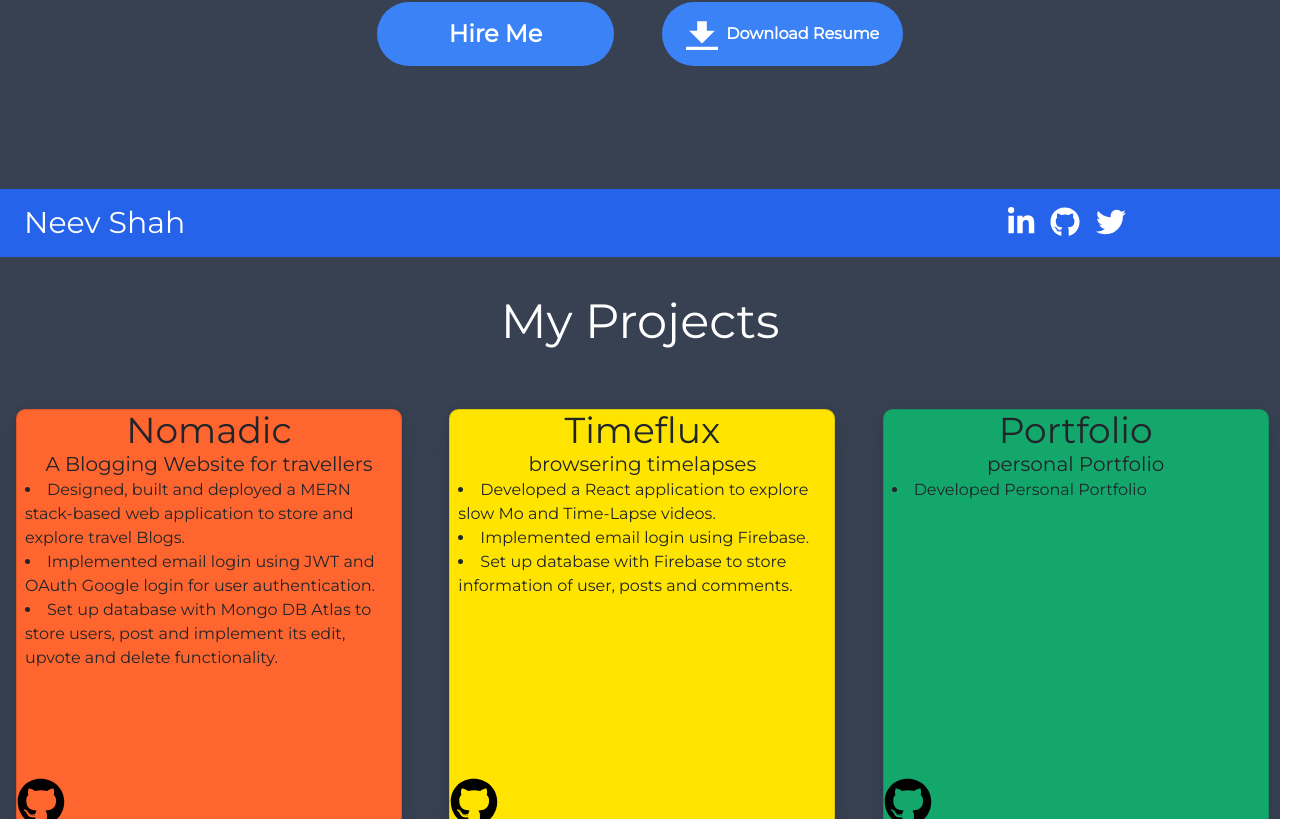
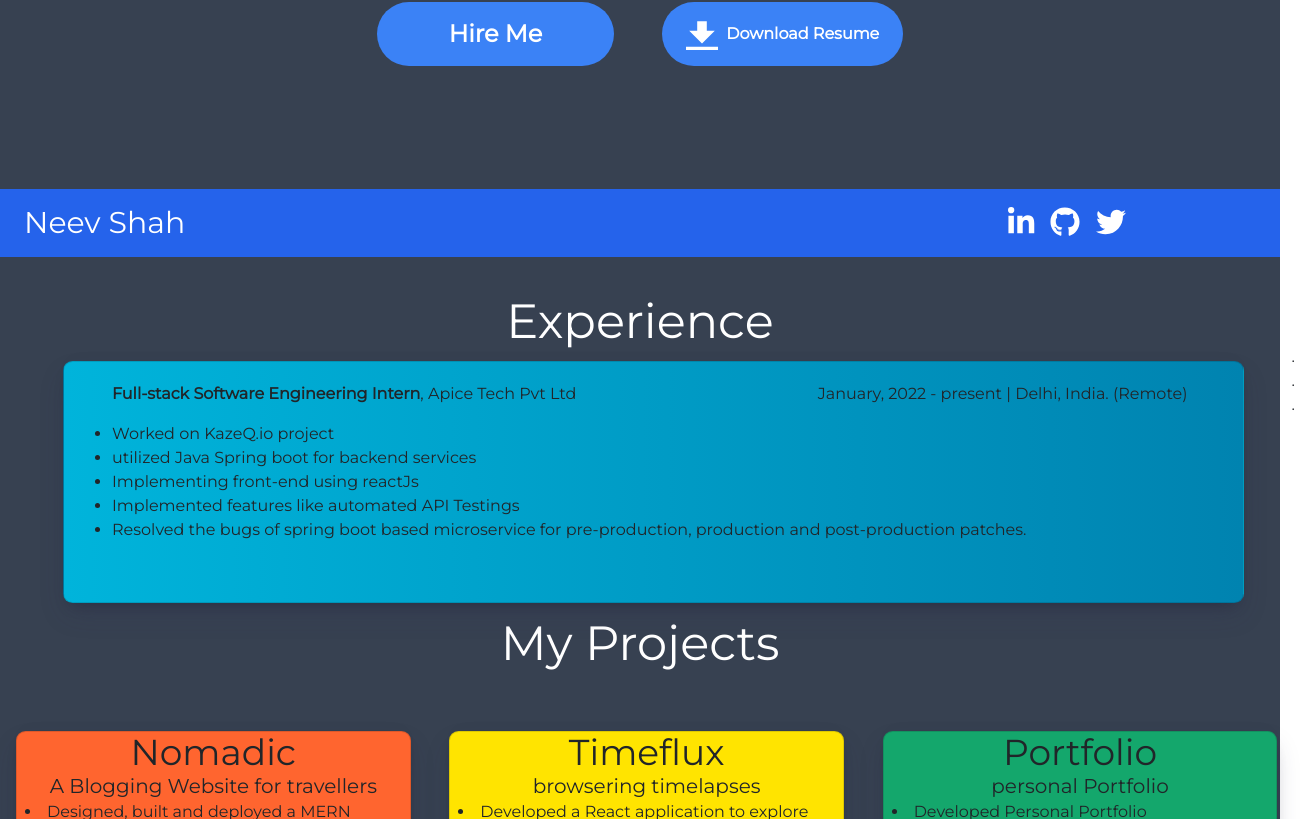
Before and after one commit to neevshah1273/neev3, a React (Create React App) app: page / in a window 1280 px wide. Shown: the part 543-1362 px from the top of the page, 1310 px wide, since content can reach past the window. Built offline with nearby package versions, Linux system fonts and the light colour scheme; no server answers.

Commit message:
Internship details added

```diff
--- a/public/data.json
+++ b/public/data.json
@@ -88,6 +88,26 @@
           }
         ]
     },
+    "Experience" : [
+        {
+          "position" : "Full-stack Software Engineering Intern",
+          "company" : "Apice Tech Pvt Ltd",
+          "location" : "Delhi, India. (Remote)",
+          "Duration" : "January, 2022 - present",
+          "Details" : ["Worked on KazeQ.io project",
+                        "utilized Java Spring boot for backend services",
+                        "Implementing front-end using reactJs",
+                        "Implemented features like automated API Testings",
+                        "Resolved the bugs of spring boot based microservice for pre-production, production and post-production patches."
+                      ],
+          "Tech-Stacks" : [
+            "ReactJs",
+            "Java SpringBoot",
+            "docker",
+            "AWS"
+          ]
+        }
+    ],
     "Skills" : [
 
     ]
--- a/src/App.js
+++ b/src/App.js
@@ -3,6 +3,7 @@ import Footer from './Components/Footer.js';
 import Home from "./Components/Home";
 import Projects from "./Components/Projects/Projects";
 import Skills from "./Components/Skills/Skills.js";
+import Experience from "./Components/Experience/Experience.js";
 import React,{useEffect,useState} from "react";
 
 
@@ -12,7 +13,7 @@ function App() {
   const [data,setData] = useState([]);
 
   const getData = () => {
-    fetch("data.json", {
+    fetch("neev3/data.json", {
       headers: {
         "Content-Type": "application/json",
         Accept: "application/json",
@@ -42,6 +43,7 @@ function App() {
        }
       <main className="flex-grow">
         <Home/>
+        <Experience data={data.Experience}/>
         <Projects data={data.projects}/>
         <Skills/>
       </main>
--- /dev/null
+++ b/src/Components/Experience/Experience.css
@@ -0,0 +1,26 @@
+.card {
+    width: 95%;
+    border-radius: 0.6em;
+    margin: 1em;
+    overflow: hidden;
+    cursor: pointer;
+    box-shadow: 0 13px 27px -5px hsla(240, 30.1%, 28%, 0.25), 0 8px 16px -8px hsla(0, 0%, 0%, 0.3), 0 -6px 16px -6px hsla(0, 0%, 0%, 0.03);
+    transition: all ease 200ms;
+  }
+
+  .card:hover {
+    transform: scale(1.03);
+    box-shadow: 0 13px 40px -5px hsla(240, 30.1%, 28%, 0.12), 0 8px 32px -8px hsla(0, 0%, 0%, 0.14), 0 -6px 32px -6px hsla(0, 0%, 0%, 0.02);
+  }
+
+  .bgs-1{
+    background-image: linear-gradient(to right, #00b4db, #0083b0);
+  }
+
+  .bgs-2{
+    background-image: linear-gradient(to right, #0f0c29, #302b63, #24243e);
+  }
+
+  .bgs-3{
+    background-image: radial-gradient( circle farthest-corner at 22.4% 21.7%, rgba(4,189,228,1) 0%, rgba(2,83,185,1) 100.2% );
+  }
--- /dev/null
+++ b/src/Components/Experience/Experience.js
@@ -0,0 +1,69 @@
+import React from "react";
+import './Experience.css';
+
+const Experience = (props) => {
+
+
+    if(props.data){
+        var experiences = props.data;
+        console.log(props.data);
+    }
+
+    let colors=[
+        'bg-1',
+        'bg-2',
+        'bg-3',
+        'bg-2',
+        'bg-3',
+        'bg-1',
+        'bg-3',
+        'bg-1',
+        'bg-2'
+    ]
+
+    return(
+        props.data?
+        <div>
+            <div className="text-5xl text-white self-center items-center justify-center content-center text-center">
+            Experience
+        </div>
+        {
+        experiences.map((exp,index) =>
+            <div class="container-fluid">
+            <div className="flex flex-row">
+                <div className="row card bgs-1 mx-5">
+                    <div class="card-body pl-5">
+                        <div className="row pb-3">
+                            <div class="col-7 float-left">
+                                <div><b>{exp.position}</b>,&nbsp;
+                                {exp.company}</div>
+                            </div>
+                            <div class="col-4 text-right float-right">
+                                <div> {exp.Duration} | {exp.location}
+                                </div>
+                            </div>
+                        </div>
+                        <ul className="list-disc">
+                            {exp.Details?.map((det) =>
+                                <li>{det}</li>)
+                            }
+                        </ul>
+
+                    </div>
+                </div>
+                <div class="Styles_dottedLine__2Qarm">
+                    <div>.</div>
+                    <div>.</div>
+                    <div>.</div>
+                </div>
+            </div>
+        </div>
+        )}
+        </div>
+        :<div></div>
+
+
+    )
+}
+
+export default Experience;
```
